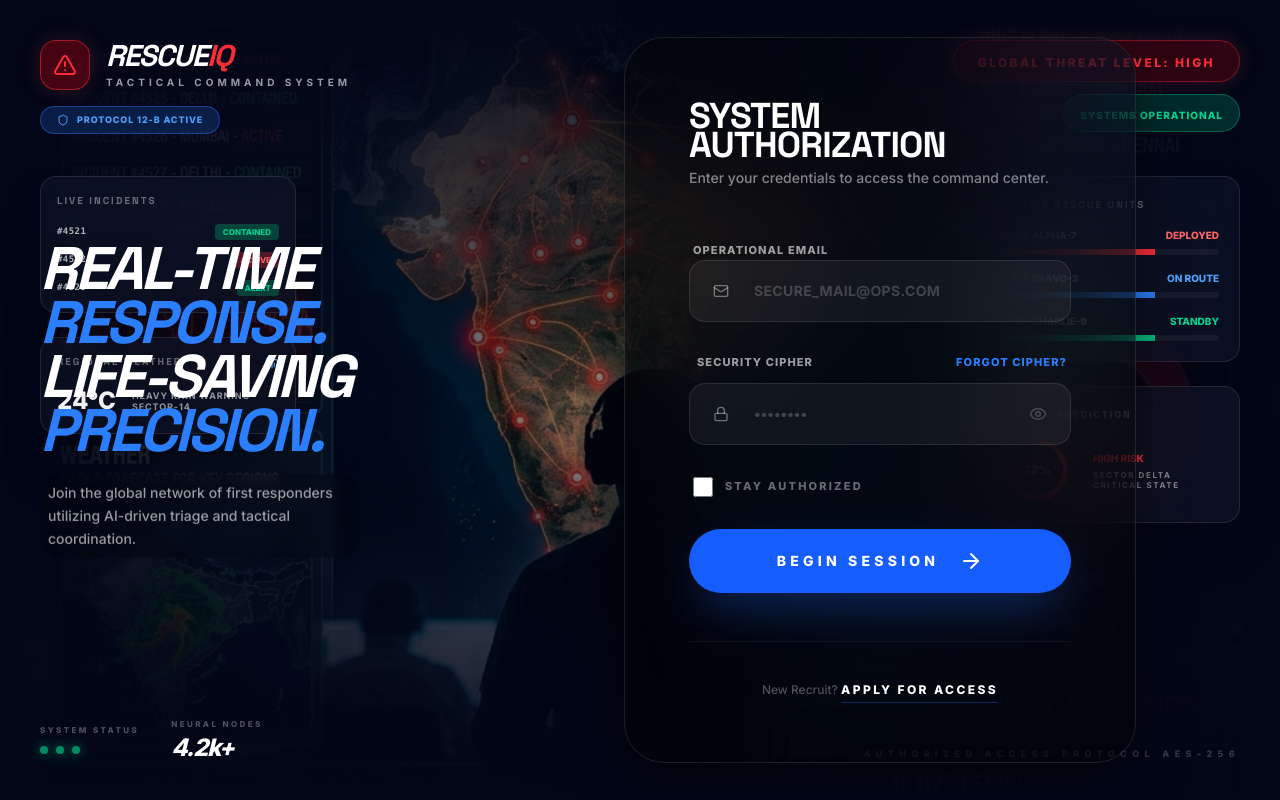
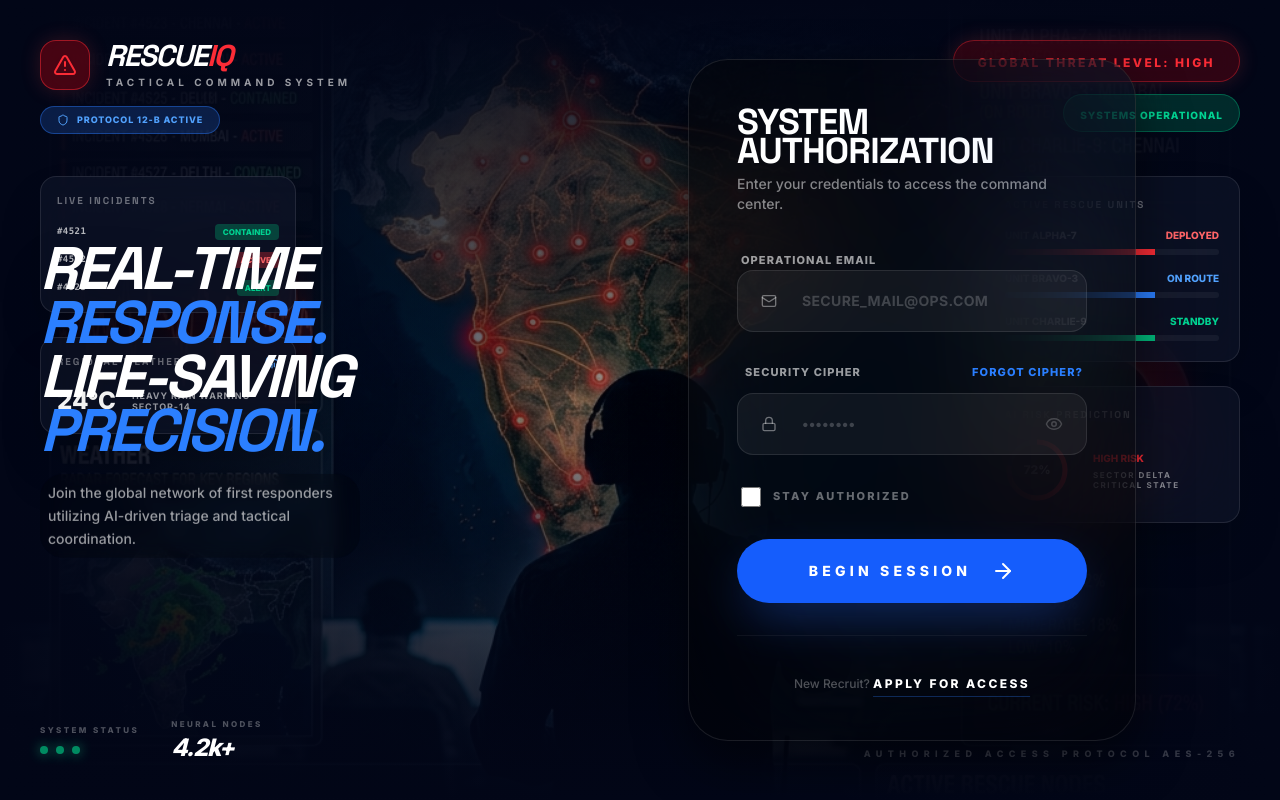
Before and after one commit to Amritas851203/RescuelQ, a React (Vite) app in the folder frontend/: page /login in a window 1280 px wide. Built offline with nearby package versions, Linux system fonts and the light colour scheme; no server answers.

Commit message:
style: streamline and compact login terminal size

```diff
--- a/frontend/src/pages/LoginPage.jsx
+++ b/frontend/src/pages/LoginPage.jsx
@@ -239,11 +239,11 @@ const AuthPage = () => {
       </div>
 
       {/* MAIN AUTH TERMINAL (CENTERED) */}
-      <div className="relative z-10 w-full max-w-lg mx-4">
+      <div className="relative z-10 w-full max-w-md mx-4">
         <motion.div
           initial={{ opacity: 0, y: 30 }}
           animate={{ opacity: 1, y: 0 }}
-          className="glass-panel relative overflow-hidden bg-slate-950/90 backdrop-blur-[40px] border border-white/20 rounded-[3rem] shadow-[0_60px_100px_-30px_rgba(0,0,0,1)] p-10 md:p-16"
+          className="glass-panel relative overflow-hidden bg-slate-950/90 backdrop-blur-[40px] border border-white/20 rounded-[2.5rem] shadow-[0_60px_100px_-30px_rgba(0,0,0,1)] p-8 md:p-12"
         >
           {/* Internal Cyber Glow */}
           <div className="absolute -top-40 -right-40 w-80 h-80 bg-blue-500/10 blur-[120px] rounded-full" />
@@ -254,7 +254,7 @@ const AuthPage = () => {
               initial={{ opacity: 0, x: 20 }}
               animate={{ opacity: 1, x: 0 }}
               exit={{ opacity: 0, x: -20 }}
-              className="space-y-12"
+              className="space-y-8"
             >
               {mode !== 'login' && renderBackBtn()}
 
```
